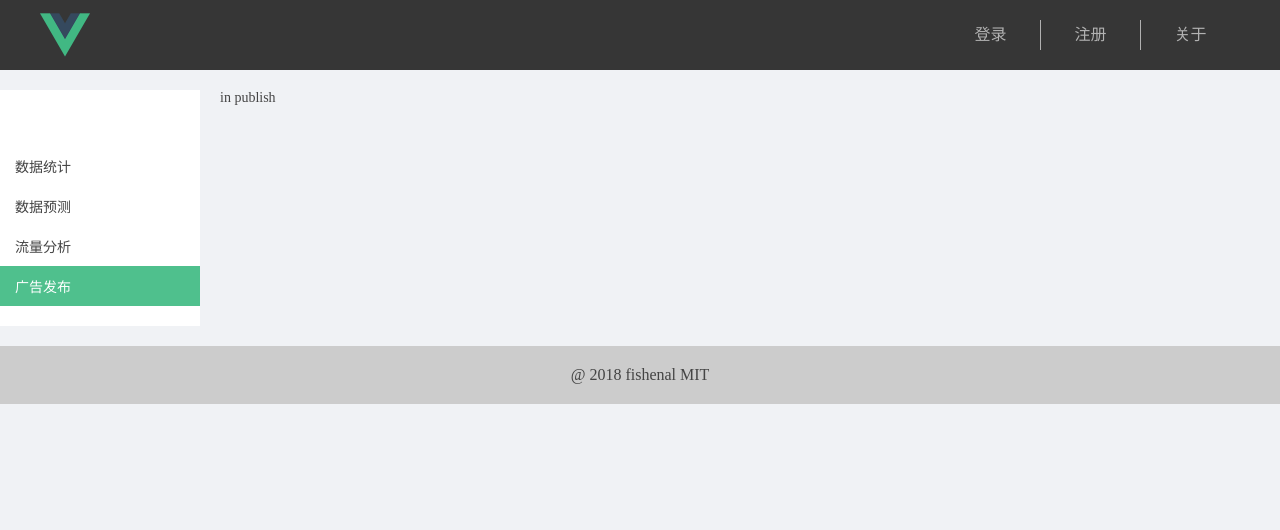
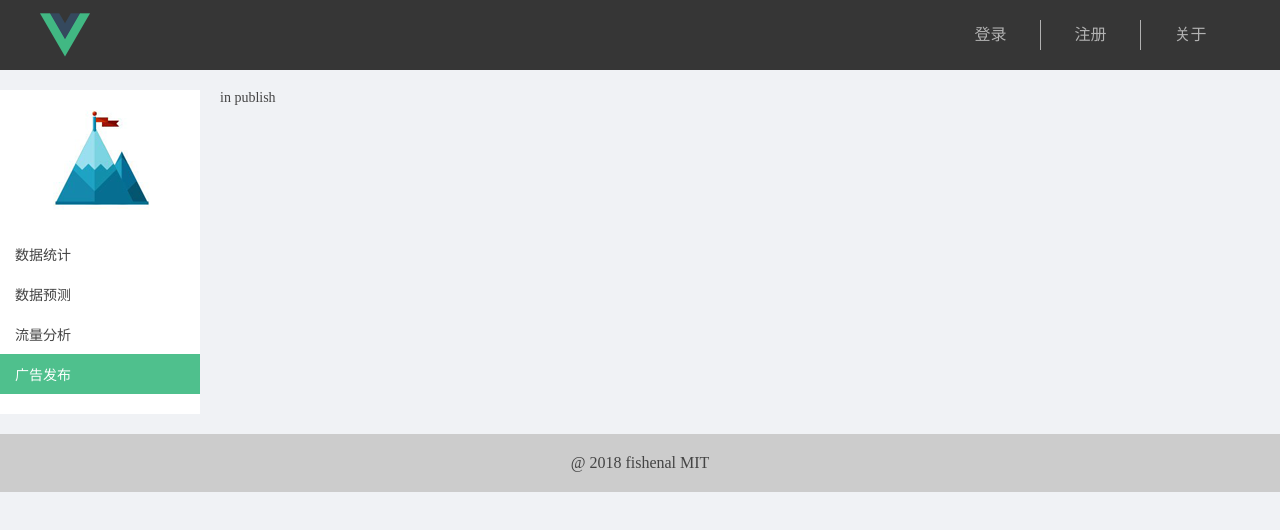
Before and after one commit to Hroad/vue-demo, a Vue app in the folder cli/: page /dateil/publish in a window 1280 px wide. Shown: the top 530 px of the page. Built offline with nearby package versions, Linux system fonts and the light colour scheme; what vue-resource would draw is missing.

Commit message:
upload 内页

```diff
--- a/cli/src/pages/dateil.vue
+++ b/cli/src/pages/dateil.vue
@@ -48,10 +48,10 @@
 					}
 				],
 				imgMap: {
-					'/detail/count': require("../assets/img/1.png"),
-					'/detail/forecast': require("../assets/img/2.png"),
-					'/detail/analysis': require("../assets/img/3.png"),
-					'/detail/publish': require("../assets/img/4.png")
+					'/dateil/count': require("../assets/img/1.png"),
+					'/dateil/forecast': require("../assets/img/2.png"),
+					'/dateil/analysis': require("../assets/img/3.png"),
+					'/dateil/publish': require("../assets/img/4.png")
 				}
 			}
 		},
```
